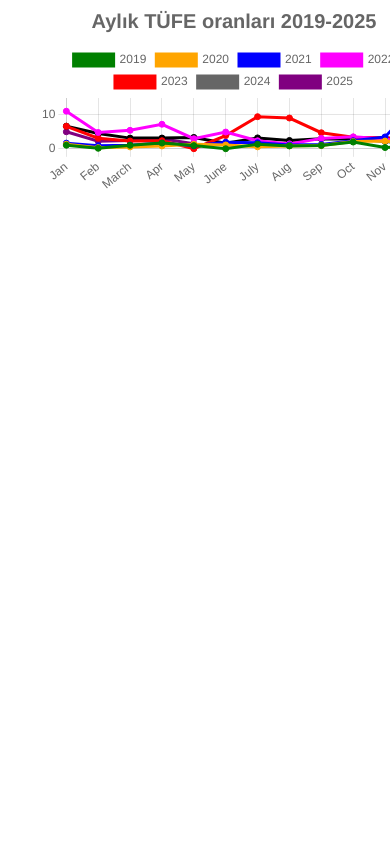
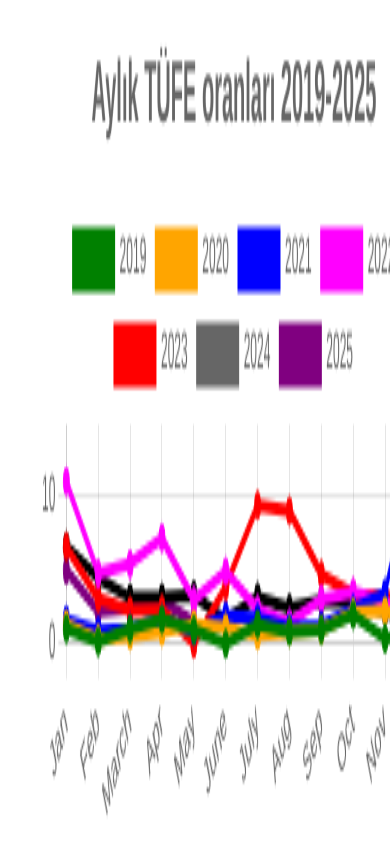
Before and after one commit to servet-k/chart, a React (Create React App) app: page / in a window 390 px wide. Shown: the top 844 px of the page. Built offline with nearby package versions, Linux system fonts and the light colour scheme.

Commit message:
canvas added to media

```diff
--- a/src/index.css
+++ b/src/index.css
@@ -37,6 +37,10 @@ code {
     .graph:nth-child(1) {
     margin-bottom: 20px;
   }
+  canvas {
+    width: 100% !important;
+    height: 100% !important;
+  }
  }
 
 
```
